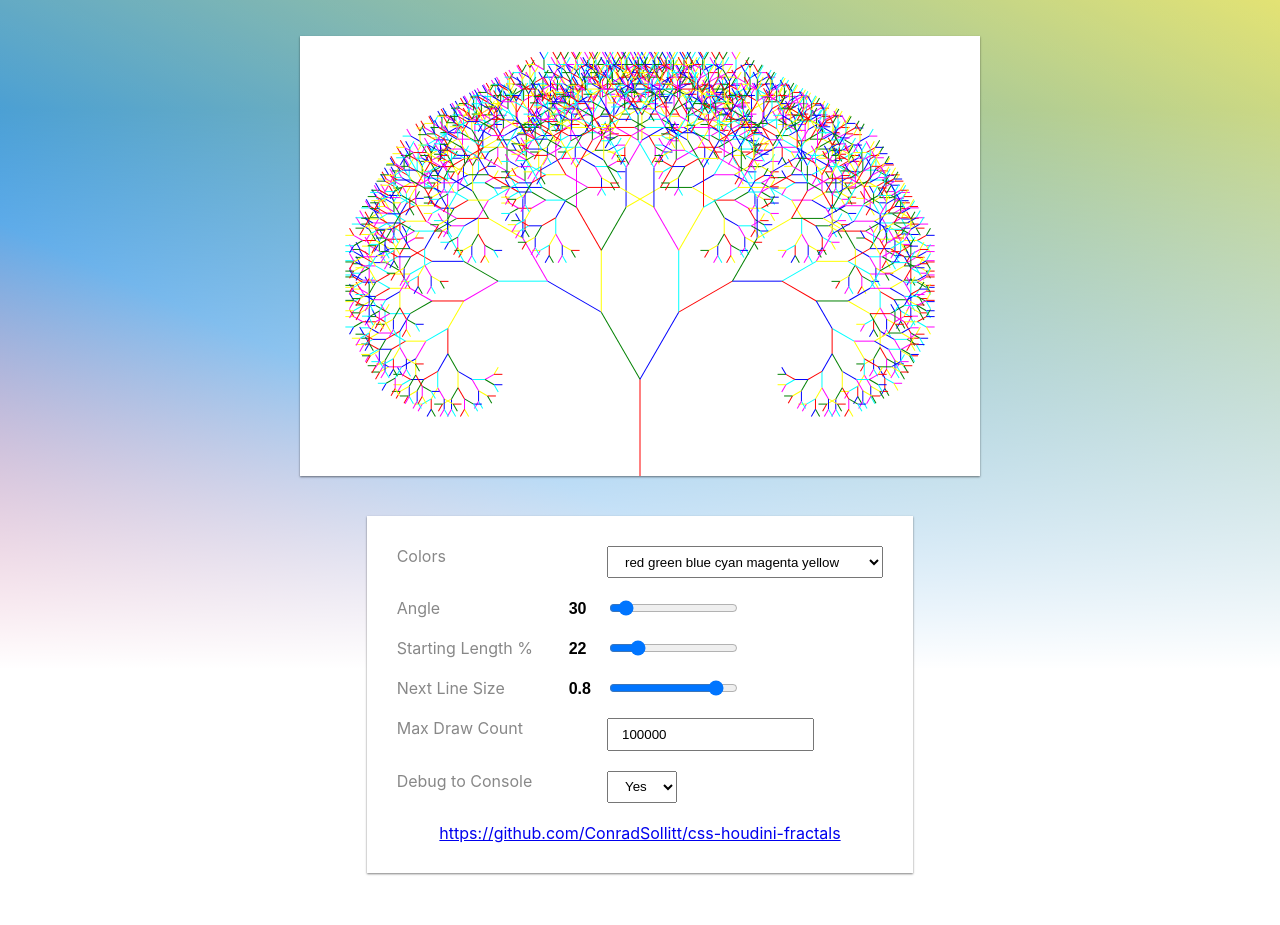
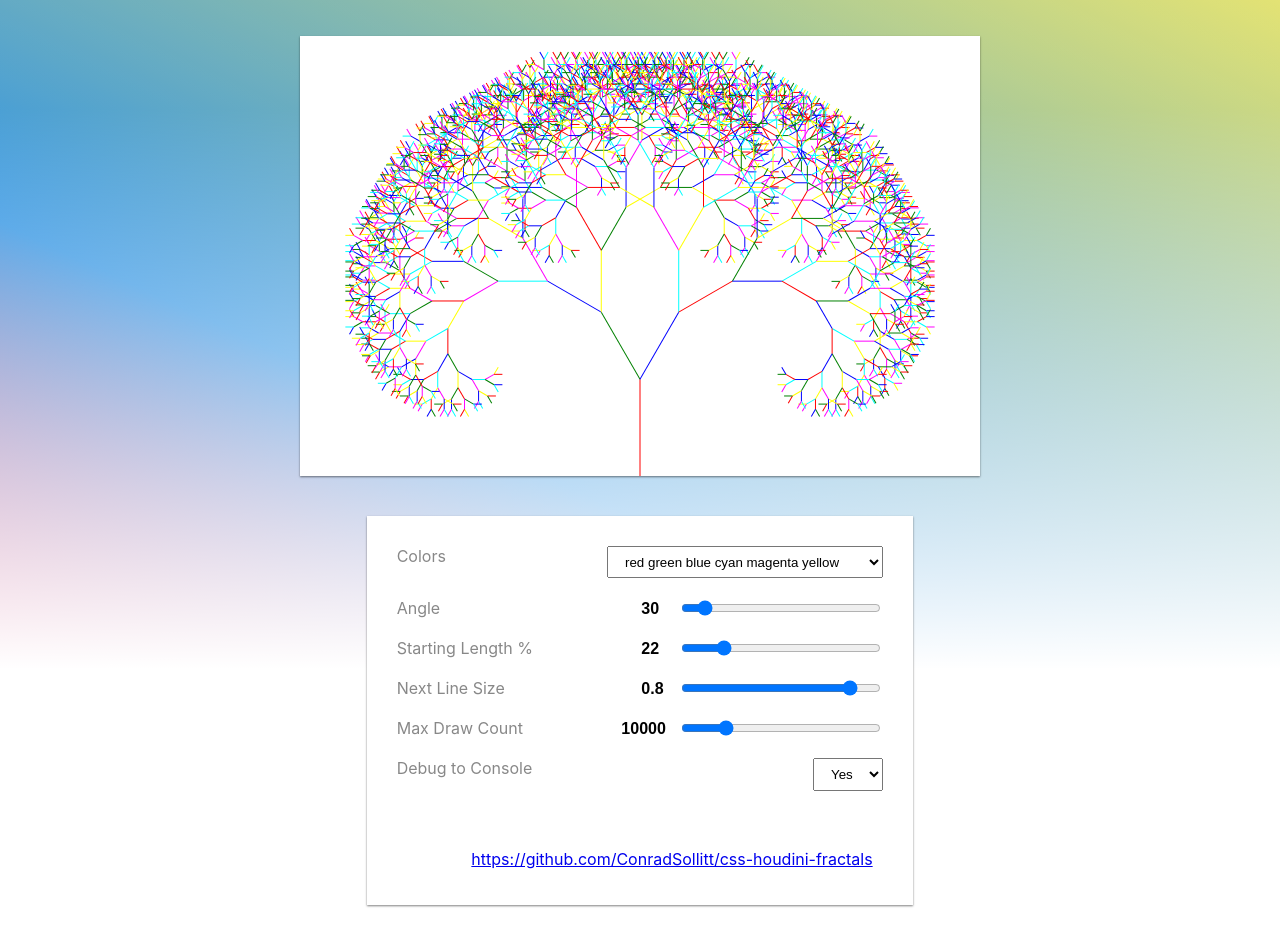
Before and after one commit to ConradSollitt/css-houdini-fractals, a website: page index.html in a window 1280 px wide. Shown: the part 131-1056 px from the top of the page. Before the commit the page ends 1024 px from the top, so only its background shows below. Drawn offline with Linux system fonts and the light colour scheme.

Commit message:
🎨 UI and Layout Updates

```diff
--- a/fractals.css
+++ b/fractals.css
@@ -46,9 +46,16 @@ h1 span {
 .flex { display:flex; flex-wrap: wrap; justify-content: center; }
 .center { justify-content: center; }
 
-section > div { display: flex; padding: 10px; }
-
-label { margin-right: 60px; width:150px; color: #888; }
+section > div {
+    display: flex;
+    padding: 10px;
+    flex-direction: column;
+}
+label {
+    margin-bottom: 8px;
+    width:150px;
+    color: #888;
+}
 select,
 input[type="text"],
 input[type="number"] { padding:.5em 1em; }
@@ -56,14 +63,22 @@ input { position: relative; }
 input::before {
     position: absolute;
     content: attr(current-value);
-    left: -40px;
+    top: -25px;
+    right: 0;
     font-weight: bold;
     font-size: 1.2em;
     color: black;
 }
+@media (min-width: 800px) {
+    section > div { flex-direction: row; justify-content: space-between; }
+    label { margin-bottom: 0; margin-right: 60px; }
+    input[type="range"] { width: 200px; }
+    input::before { left: -40px; right: initial; top: initial; }
+    input#max-draw-count::before { left: -60px; }
+}
 
 .demo {
-    width: 100%;
+    width: calc(100vw - 80px);
     height: 50vh;
 }
 @media (min-width: 800px) {
@@ -73,22 +88,37 @@ input::before {
     .demo { width:50vw; }
 }
 
+a[href^="https://github.com/"] {
+    display: flex;
+    align-items: center;
+    justify-content: space-between;
+    margin-top: 2em;
+}
+a[href^="https://github.com/"]::before {
+    content: '';
+    background-image: url(https://github.githubassets.com/favicons/favicon.svg);
+    background-repeat: no-repeat;
+    height: 32px;
+    width: 32px;
+    padding-right: 2em;
+}
+
 /*
     By default only `background-image: paint(fractals)` is needed.
 
     Example below shows all options with default values, except for:
         --colors: {Not set}
         --debug-to-console: 0
+        --max-draw-count: 100000
 
     [--colors] are dynamic and based on the number of colors included.
 */
 .fractals {
-    /* --colors: red green blue; */
     --colors: red green blue cyan magenta yellow;
     --angle: 30;
     --starting-length-percent: 22;
     --next-line-size: 0.8;
-    --max-draw-count: 100000;
+    --max-draw-count: 10000;
     --debug-to-console: 1;
 	background-image: paint(fractals);
 }
--- a/index.html
+++ b/index.html
@@ -36,7 +36,7 @@
             </div>
             <div>
                 <label>Max Draw Count</label>
-                <input id="max-draw-count" type="number" value="100000">
+                <input id="max-draw-count" type="range" min="0" max="50000" step="1000" value="10000">
             </div>
             <div>
                 <label>Debug to Console</label>
```
